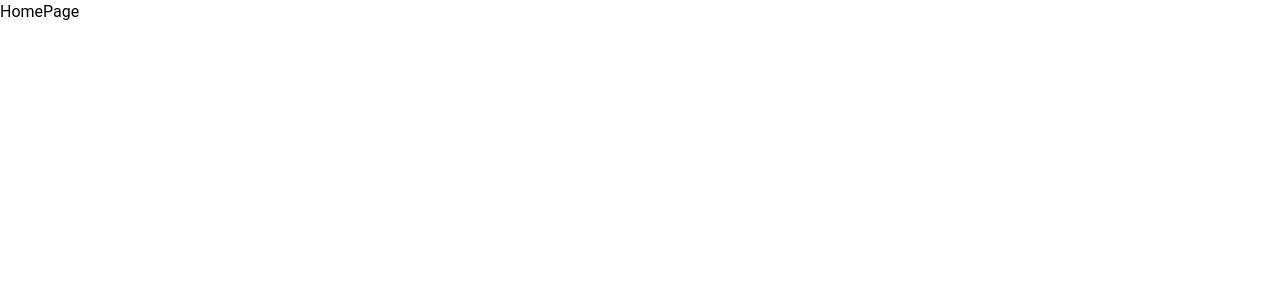
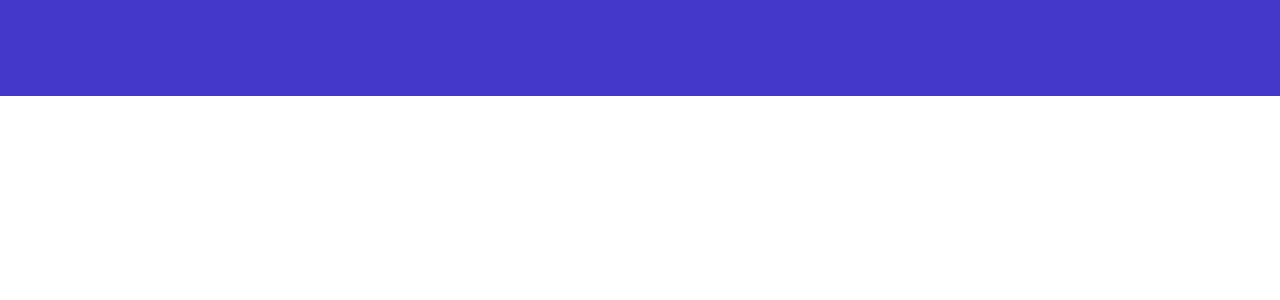
Before and after one commit to Jayashree-25/react-crash-2025, a React (Vite) app: page / in a window 1280 px wide. Shown: the top 300 px of the page. Built offline with nearby package versions, Linux system fonts and the light colour scheme.

Commit message:
MainLayout.jsx

```diff
--- a/src/pages/HomePage.jsx
+++ b/src/pages/HomePage.jsx
@@ -1,8 +1,8 @@
 import React from 'react'
-
+import Hero from '../components/Hero'
 const HomePage = () => {
   return (
-    <div>HomePage</div>
+    <Hero />
   )
 }
 
```
Also changed, not shown: src/layouts/MainLayout.jsx (added).
